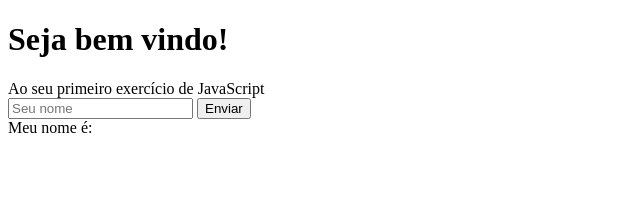
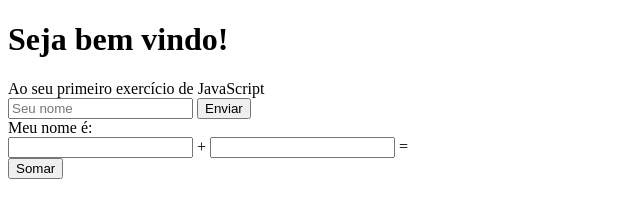
Before and after one commit to gyulianafavaro/teste2, a plain HTML site: page index.html in a window 1280 px wide. Shown: the whole page, without its empty margins (0-640 px from the left). Drawn offline with Linux system fonts and the light colour scheme.

Commit message:
alteração soma

```diff
--- a/index.html
+++ b/index.html
@@ -15,7 +15,17 @@
         <br>
         <span id="mensagem">Meu nome é:</span>
     </div>
+    <div>
+        <input type="number" id="num1">
+        <span> + </span>
+        <input type="number" id="num2">
+        <span> = </span>
+        <span id="resultado1"></span>
+        <br>
+        <button id="btn-soma">Somar</button>
+        <br>
+    </div>
+    <script src="main.js" type="text/javascript"></script>
 
-    <script src="main.js" type="text/javascript"></script>
 </body>
 </html>
--- a/main.js
+++ b/main.js
@@ -13,3 +13,4 @@ function exibenome()
     document.getElementById("mensagem").innerHTML = "Meu nome é:" + usuario;
     document.getElementById("nome").value = "";
 }
+function soma(a = required(), b = required()) { return a + b; } console. log(soma(1, 2)); // 3 console.
```
